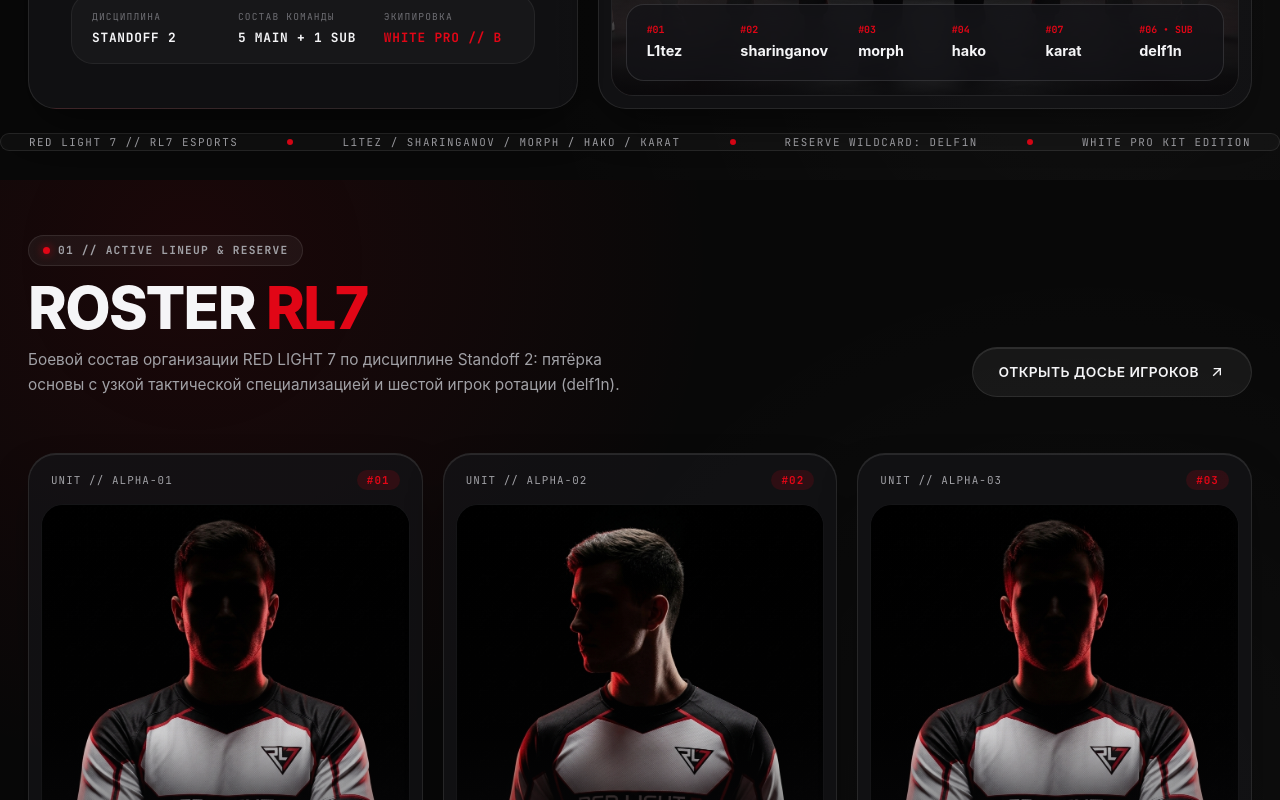
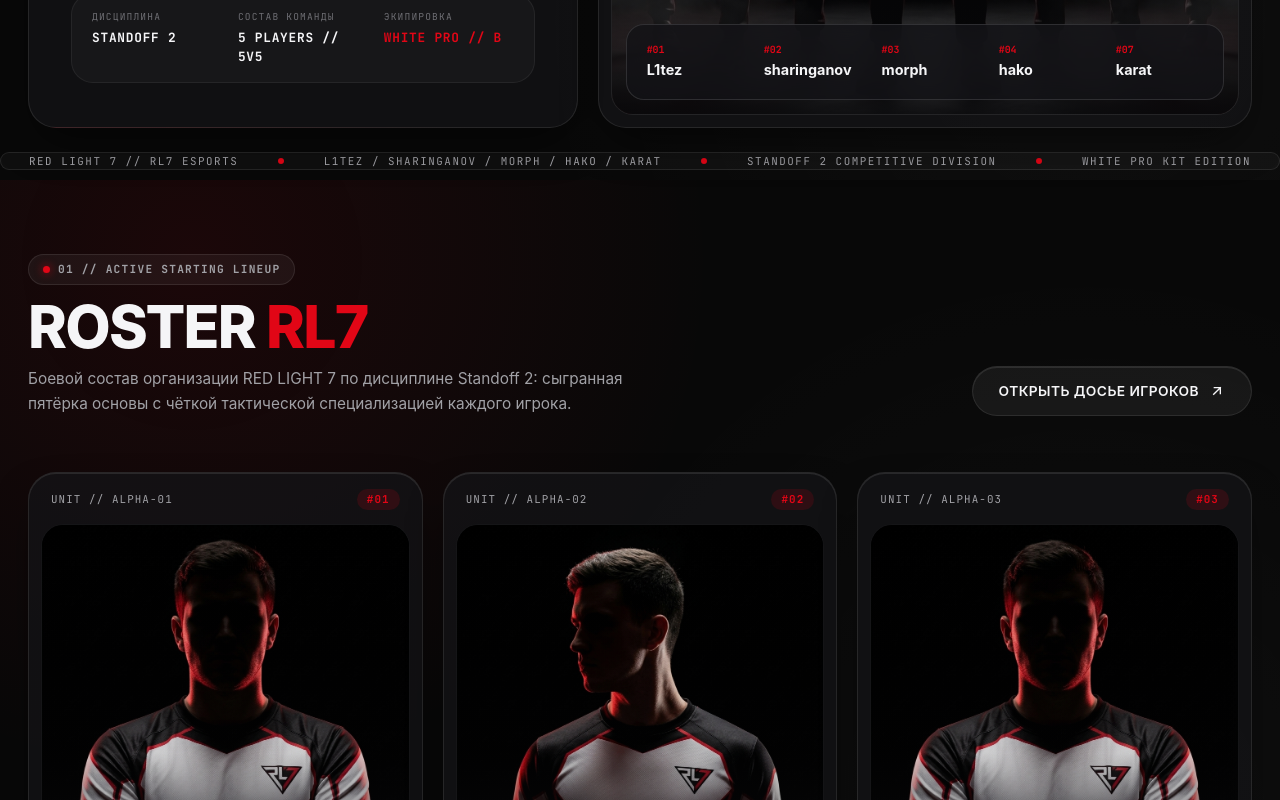
Before and after one commit to Astra-org-so2/Red-Light-7, a React (Vite) app: page /#/ in a window 1280 px wide. Shown: the part 620-1420 px from the top of the page. Built offline with nearby package versions, Linux system fonts and the light colour scheme.

Commit message:
Remove delf1n from roster and map pool, update to 5-player starting lineup

```diff
--- a/src/data/teamData.ts
+++ b/src/data/teamData.ts
@@ -334,43 +334,6 @@
       countryCode: 'RL7-07',
       specTag: 'UNIT // ALPHA-07',
     },
-    {
-      id: 'rl7-06',
-      number: '06',
-      nickname: 'delf1n',
-      isReserve: true,
-      statusRu: 'ЗАПАСНОЙ ИГРОК // 6TH MAN',
-      statusEn: 'RESERVE // IMPACT SUB',
-      roleRu: '6TH PLAYER // ТАКТИЧЕСКИЙ ДЖОКЕР',
-      roleEn: '6TH PLAYER / WILDCARD SUB',
-      perkRu: 'ГИБКАЯ СМЕНА СТИЛЯ И ИМПАКТ С ЗАМЕНЫ',
-      perkEn: 'TEMPO SHIFTER & MULTI-POSITION',
-      traitRu:
-        'Секретное оружие ротации RL7. Способен выйти на любую карту серии, закрыть дефицитную позицию без просадки по стрельбе и сломать подготовку оппонента нестандартными мувами.',
-      traitEn:
-        'RL7 tactical wildcard. Steps into any map or role on demand, disrupts opponent preparation, and injects fresh tempo mid-series.',
-      metrics: [
-        { labelRu: 'ГИБКОСТЬ ПОЗИЦИЙ', labelEn: 'POSITIONAL VERSATILITY', value: 95 },
-        { labelRu: 'СМЕНА ТЕМПА ИГРЫ', labelEn: 'TEMPO DISRUPTION', value: 94 },
-        { labelRu: 'ИМПАКТ С ЗАМЕНЫ', labelEn: 'INSTANT IMPACT', value: 92 },
-      ],
-      radar: { aim: 93, entry: 94, clutch: 90, utility: 91, iq: 94 },
-      proSettings: {
-        device: 'OnePlus 12 (Android) // 120Hz',
-        fps: '120 FPS LOCKED',
-        layoutRu: '4 пальца (Claw) // Гибридный стиль',
-        layoutEn: '4-Finger Claw // Hybrid Style',
-        sensitivity: '2.35',
-        scopeSens: '1.60',
-        acceleration: '0.02',
-        weapons: ['AKR', 'M4A1', 'AWM'],
-        configCode: 'RL7-DELF1N-ANDROID-SENS-2.35-SCOPE-1.60',
-      },
-      division: 'STANDOFF 2 // PRO DIVISION',
-      portraitUrl: './assets/players/player-silhouette-2.png',
-      countryCode: 'RL7-06',
-      specTag: 'UNIT // RESERVE-06',
-    },
   ] as PlayerProfile[],
 
   /**
@@ -457,19 +420,6 @@
           tX: 62,
           tY: 34,
         },
-        {
-          player: 'delf1n',
-          number: '06',
-          roleTag: '6TH SUB',
-          ctPosRu: 'Развилка / Быстрая хелпа А-Мид',
-          ctPosEn: 'Fork / Fast Mid-A Rotator',
-          tPosRu: 'Прорыв через Переход на B',
-          tPosEn: 'Passage Tempo Breaker',
-          ctX: 70,
-          ctY: 42,
-          tX: 54,
-          tY: 70,
-        },
       ],
     },
     {
@@ -551,19 +501,6 @@
           ctY: 78,
           tX: 50,
           tY: 50,
-        },
-        {
-          player: 'delf1n',
-          number: '06',
-          roleTag: '6TH SUB',
-          ctPosRu: 'Перекрёсток / Хелпа А и Б',
-          ctPosEn: 'Junction Fast Rotator',
-          tPosRu: 'Прорыв через Дом на Длину',
-          tPosEn: 'House-to-Long Tempo Sub',
-          ctX: 59,
-          ctY: 68,
-          tX: 66,
-          tY: 48,
         },
       ],
     },
@@ -647,19 +584,6 @@
           tX: 60,
           tY: 50,
         },
-        {
-          player: 'delf1n',
-          number: '06',
-          roleTag: '6TH SUB',
-          ctPosRu: 'Аппаратная / Усиление B',
-          ctPosEn: 'Control Room B-Support',
-          tPosRu: 'Атака через Пристройку',
-          tPosEn: 'Annex Tempo Breaker',
-          ctX: 25,
-          ctY: 51,
-          tX: 51,
-          tY: 64,
-        },
       ],
     },
     {
@@ -742,19 +666,6 @@
           tX: 47,
           tY: 66,
         },
-        {
-          player: 'delf1n',
-          number: '06',
-          roleTag: '6TH SUB',
-          ctPosRu: 'Тупик / Ротация между точками',
-          ctPosEn: 'Dead-End Fast Rotator',
-          tPosRu: 'Темповый сплит через Музей',
-          tPosEn: 'Museum Tempo Split Sub',
-          ctX: 54,
-          ctY: 40,
-          tX: 43,
-          tY: 30,
-        },
       ],
     },
     {
@@ -836,19 +747,6 @@
           ctY: 63,
           tX: 83,
           tY: 50,
-        },
-        {
-          player: 'delf1n',
-          number: '06',
-          roleTag: '6TH SUB',
-          ctPosRu: 'Дворец / Быстрая ротация',
-          ctPosEn: 'Palace Fast Rotator',
-          tPosRu: 'Прорыв через Проход и Колодец',
-          tPosEn: 'Well & Passage Tempo Sub',
-          ctX: 59,
-          ctY: 71,
-          tX: 31,
-          tY: 47,
         },
       ],
     },
@@ -1052,14 +950,14 @@
       opponentLineup: '[Ctalk] Arst TV, W1zordy, qp, [FFT] zeko, [FFT] Relaxer, [FUXP] qoekhanda',
       isWin: true,
       rl7Side: 'T',
-      badgeRu: '85 КОМАНДНЫХ ФРАГОВ // РОТАЦИЯ С DELF1N',
-      badgeEn: '85 TEAM FRAGS // FULL ROTATION',
-      headlineRu: 'КОМАНДНАЯ ПОБЕДА 13:9 С ПОДКЛЮЧЕНИЕМ DELF1N',
-      headlineEn: '13:9 TEAM VICTORY WITH DELF1N IN ACTIVE ROTATION',
+      badgeRu: '85 КОМАНДНЫХ ФРАГОВ // 13:9 ПОБЕДА',
+      badgeEn: '85 TEAM FRAGS // 13:9 VICTORY',
+      headlineRu: 'КОМАНДНАЯ ПОБЕДА 13:9 НА КАРТЕ HANAMI',
+      headlineEn: '13:9 TEAM VICTORY ON HANAMI',
       summaryRu:
-        'Образцовый командный баланс: все 5 игроков RL7 (L1tez, morph, hako, KARAT и 6-й игрок delf1n) вышли в двузначные показатели киллов, набрав 85 фрагов на команду.',
+        'Образцовый командный баланс: все 5 игроков на сервере вышли в двузначные показатели киллов (L1tez 19, morph 21, hako 17, KARAT 15), набрав 85 фрагов на команду.',
       summaryEn:
-        'Textbook balanced teamplay: all 5 RL7 players (L1tez, morph, hako, KARAT, and 6th man delf1n) hit double-digit kills for 85 total team frags.',
+        'Textbook balanced teamplay: all 5 players hit double-digit kills (L1tez 19, morph 21, hako 17, KARAT 15) for 85 total team frags.',
       screenshotUrl: './assets/results/match-hanami-13-9.jpg',
       mvpPlayer: 'L1tez & morph',
       mvpLineRu: 'L1TEZ (19/15, 51 PTS, 5★) + MORPH (21 КИЛЛ)',
@@ -1069,7 +967,7 @@
         { nickname: '[RL7] morph', kills: 21, assists: 2, deaths: 15, score: 49, stars: 2 },
         { nickname: '[RL7] hako', kills: 17, assists: 4, deaths: 12, score: 44, stars: 4 },
         { nickname: '[RL7] KARAT 02', kills: 15, assists: 1, deaths: 17, score: 34, stars: 0 },
-        { nickname: '[RL7] Delf1n', kills: 13, assists: 2, deaths: 17, score: 32, stars: 2 },
+        { nickname: '[RL7] стендин', kills: 13, assists: 2, deaths: 17, score: 32, stars: 2 },
       ],
     },
     {
@@ -1101,7 +999,7 @@
         { nickname: '[RL7] morph', kills: 16, assists: 4, deaths: 10, score: 41, stars: 2 },
         { nickname: '[RL7] KARAT', kills: 11, assists: 2, deaths: 10, score: 28, stars: 2 },
         { nickname: '[RL7] hako', kills: 7, assists: 2, deaths: 12, score: 18, stars: 1 },
-        { nickname: '[RL7] Delf1n', kills: 4, assists: 4, deaths: 12, score: 12, stars: 0 },
+        { nickname: '[RL7] стендин', kills: 4, assists: 4, deaths: 12, score: 12, stars: 0 },
       ],
     },
     {
--- a/src/pages/HomePage.css
+++ b/src/pages/HomePage.css
@@ -198,7 +198,7 @@
   padding: 8px;
   border-radius: var(--radius-md);
   display: grid;
-  grid-template-columns: repeat(6, 1fr);
+  grid-template-columns: repeat(5, 1fr);
   gap: 6px;
   background-color: rgba(18, 18, 22, 0.78);
   backdrop-filter: blur(20px) saturate(180%);
--- a/src/pages/HomePage.tsx
+++ b/src/pages/HomePage.tsx
@@ -61,7 +61,7 @@
                 </div>
                 <div className="hero-stat-cell">
                   <span className="stat-k">{lang === 'ru' ? 'СОСТАВ КОМАНДЫ' : 'SQUAD SIZE'}</span>
-                  <span className="stat-v">5 MAIN + 1 SUB</span>
+                  <span className="stat-v">5 PLAYERS // 5V5</span>
                 </div>
                 <div className="hero-stat-cell">
                   <span className="stat-k">{lang === 'ru' ? 'ЭКИПИРОВКА' : 'OFFICIAL KIT'}</span>
@@ -76,7 +76,7 @@
             <div className="rl7-hero-visual corner-frame">
               <div className="rl7-hero-visual-header">
                 <span>// VISUAL ID: RL7-LINEUP-2026</span>
-                <span style={{ color: 'var(--brand-red)' }}>5 MAIN + 1 IMPACT SUB</span>
+                <span style={{ color: 'var(--brand-red)' }}>STARTING FIVE // 5V5</span>
               </div>
 
               <div className="rl7-hero-poster-wrap">
@@ -111,25 +111,25 @@
           <span className="ticker-dot" />
           <span>L1TEZ / SHARINGANOV / MORPH / HAKO / KARAT</span>
           <span className="ticker-dot" />
-          <span>RESERVE WILDCARD: DELF1N</span>
+          <span>STANDOFF 2 COMPETITIVE DIVISION</span>
           <span className="ticker-dot" />
           <span>WHITE PRO KIT EDITION</span>
         </div>
       </div>
 
-      {/* 2. ROSTER PREVIEW — Состав команды (5 основных + 1 запасной) */}
+      {/* 2. ROSTER PREVIEW — Состав команды (5 игроков основы) */}
       <section className="rl7-home-section">
         <div className="swiss-container">
           <div className="section-header-grid">
             <div>
-              <span className="tech-label">01 // ACTIVE LINEUP &amp; RESERVE</span>
+              <span className="tech-label">01 // ACTIVE STARTING LINEUP</span>
               <h2 className="section-title-en">
                 ROSTER <span>RL7</span>
               </h2>
               <p className="section-subtitle-ru">
                 {lang === 'ru'
-                  ? 'Боевой состав организации RED LIGHT 7 по дисциплине Standoff 2: пятёрка основы с узкой тактической специализацией и шестой игрок ротации (delf1n).'
-                  : 'RED LIGHT 7 competitive Standoff 2 squad: specialized starting five plus our sixth-man tactical wildcard (delf1n).'}
+                  ? 'Боевой состав организации RED LIGHT 7 по дисциплине Standoff 2: сыгранная пятёрка основы с чёткой тактической специализацией каждого игрока.'
+                  : 'RED LIGHT 7 competitive Standoff 2 squad: our synchronized starting five with specialized tactical roles.'}
               </p>
             </div>
             <Link to="/roster" className="btn-rl7 btn-rl7-outline">
--- a/src/pages/MatchesPage.tsx
+++ b/src/pages/MatchesPage.tsx
@@ -128,8 +128,8 @@
               </h2>
               <p className="tba-subtext">
                 {lang === 'ru'
-                  ? 'Состав RL7 (L1tez, sharinganov, morph, hako, karat + delf1n) проходит тренировочный цикл и открыт для праков. Даты турнирных матчей будут опубликованы после официальной жеребьёвки.'
-                  : 'The RL7 squad (L1tez, sharinganov, morph, hako, karat + delf1n) is in an active scrimmage block. Official tournament dates will appear here once brackets are locked.'}
+                  ? 'Состав RL7 (L1tez, sharinganov, morph, hako, karat) проходит тренировочный цикл и открыт для праков. Даты турнирных матчей будут опубликованы после официальной жеребьёвки.'
+                  : 'The RL7 squad (L1tez, sharinganov, morph, hako, karat) is in an active scrimmage block. Official tournament dates will appear here once brackets are locked.'}
               </p>
             </div>
           </div>
--- a/src/pages/RosterPage.css
+++ b/src/pages/RosterPage.css
@@ -40,7 +40,7 @@
 
 .spotlight-tabs {
   display: grid;
-  grid-template-columns: repeat(6, 1fr);
+  grid-template-columns: repeat(5, 1fr);
   gap: 8px;
   padding: 6px;
   border-radius: var(--radius-lg);
--- a/src/pages/RosterPage.tsx
+++ b/src/pages/RosterPage.tsx
@@ -32,14 +32,14 @@
         {/* Шапка страницы состава */}
         <div className="section-header-grid">
           <div>
-            <span className="tech-label">DIRECTORY // 02 — ACTIVE LINEUP &amp; RESERVE</span>
+            <span className="tech-label">DIRECTORY // 02 — ACTIVE STARTING LINEUP</span>
             <h1 className="section-title-en">
               STANDOFF 2 <span>ROSTER</span>
             </h1>
             <p className="section-subtitle-ru">
               {lang === 'ru'
-                ? 'Утверждённый боевой состав RED LIGHT 7 (RL7): стартовая пятёрка с чётким распределением ролей, джокер ротации (delf1n), радар скиллов, игровые настройки и тактический Map Pool.'
-                : 'Confirmed RED LIGHT 7 (RL7) Standoff 2 unit: starting five with specialized roles, sixth-man wildcard (delf1n), skill radar, pro settings, and tactical Map Pool.'}
+                ? 'Утверждённый боевой состав RED LIGHT 7 (RL7): стартовая пятёрка с чётким распределением ролей, радар скиллов, игровые настройки (только смартфоны) и тактический Map Pool.'
+                : 'Confirmed RED LIGHT 7 (RL7) Standoff 2 unit: starting five with specialized roles, skill radar, smartphone pro settings, and tactical Map Pool.'}
             </p>
           </div>
 
@@ -49,8 +49,8 @@
               <strong>05 PLAYERS</strong>
             </div>
             <div className="meta-pill">
-              <span>RESERVE:</span>
-              <strong>01 SUB (DELF1N)</strong>
+              <span>FORMAT:</span>
+              <strong>5V5 COMPETITIVE</strong>
             </div>
           </div>
         </div>
@@ -236,16 +236,16 @@
           </div>
         </div>
 
-        {/* Полная сетка карточек всех 6 игроков (5 основных + 1 запасной) */}
+        {/* Полная сетка карточек всех 5 игроков */}
         <div className="rl7-full-roster-section">
           <div className="roster-subbar">
             <span className="tech-label">
               {lang === 'ru'
-                ? 'ПОЛНЫЙ СОСТАВ // 5 ОСНОВНЫХ + 1 ЗАПАСНОЙ'
-                : 'COMPLETE SQUAD // 5 STARTING + 1 RESERVE'}
+                ? 'ПОЛНЫЙ СОСТАВ // 5 ИГРОКОВ ОСНОВЫ'
+                : 'COMPLETE SQUAD // STARTING FIVE'}
             </span>
             <span className="roster-subbar-right">
-              L1TEZ / SHARINGANOV / MORPH / HAKO / KARAT + DELF1N (SUB)
+              L1TEZ / SHARINGANOV / MORPH / HAKO / KARAT
             </span>
           </div>
 
```
Also changed, not shown: src/pages/AboutPage.tsx (+4 -4 lines).
